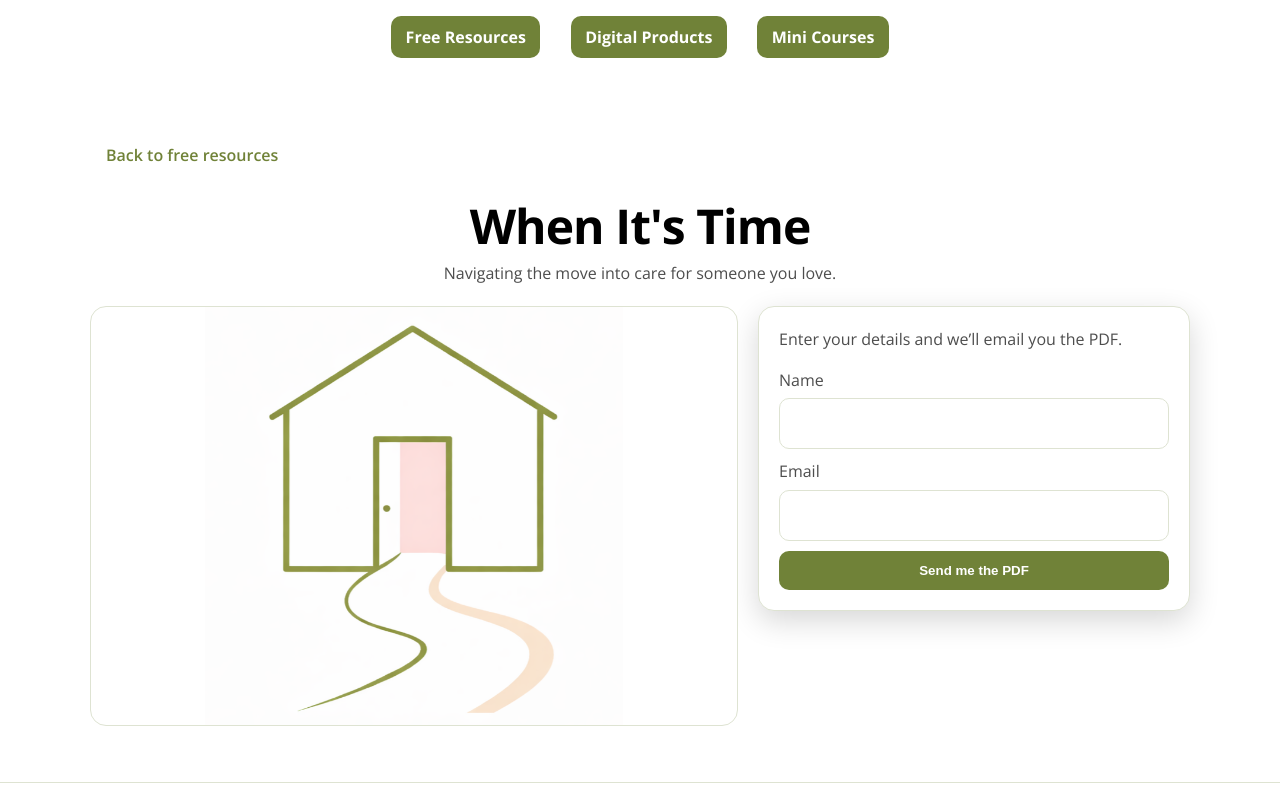
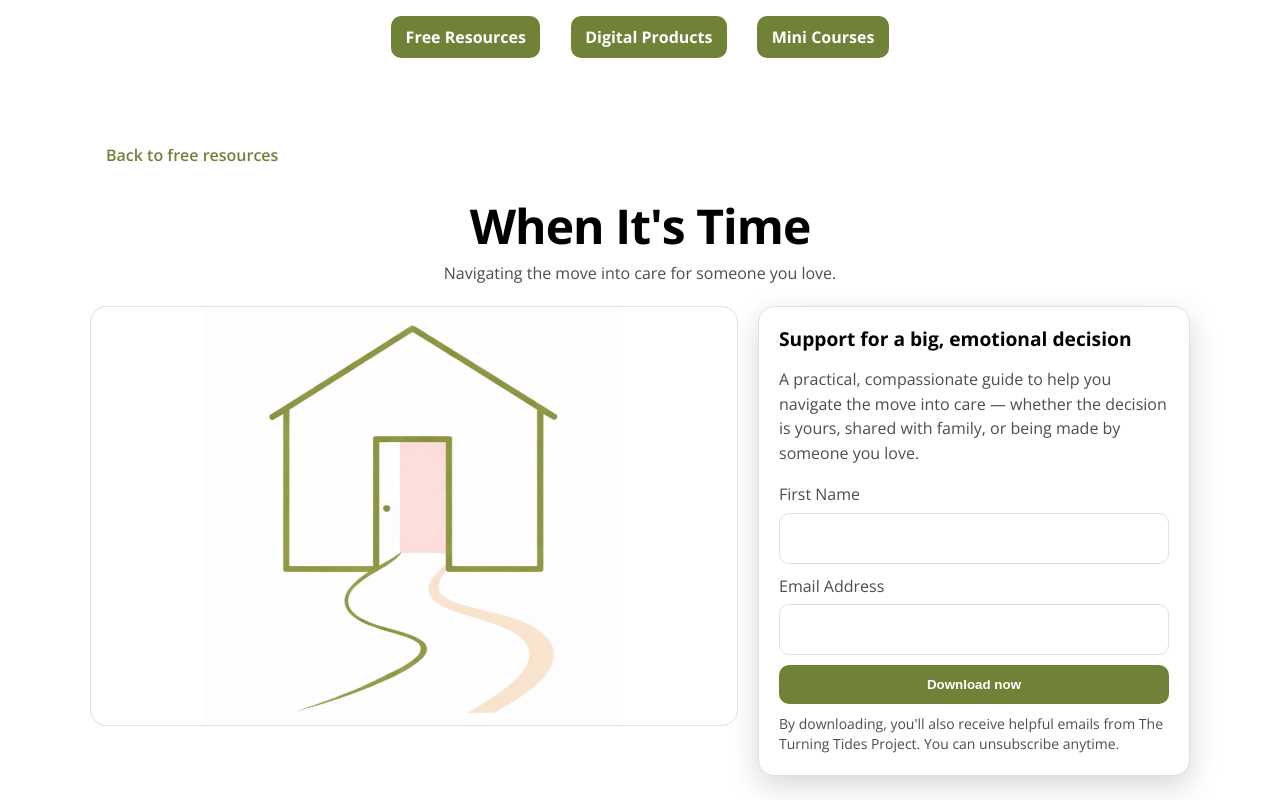
Before and after one commit to JacksonDickfos/turningtideproject, a Next.js app: page /free-resources/free-resource-3 in a window 1280 px wide. Shown: the top 800 px of the page. Built offline with nearby package versions, Linux system fonts and the light colour scheme.

Commit message:
Free resources: per-resource signup panel copy and disclosure
Add signup heading, short description, CTA, and email consent note from
catalog; label fields First Name and Email Address; style disclosure text.

Co-authored-by: Cursor <cursoragent@cursor.com>

```diff
--- a/src/app/free-resources/[slug]/page.tsx
+++ b/src/app/free-resources/[slug]/page.tsx
@@ -82,16 +82,16 @@ export default async function FreeResourceDetailPage({
                   </>
                 ) : (
                   <>
+                    <h2 className="h3" style={{ margin: 0 }}>
+                      {resource.signupHeading}
+                    </h2>
                     <p className="muted" style={{ margin: 0 }}>
-                      Enter your details and we’ll email you the PDF.
+                      {resource.signupShortDescription}
                     </p>
                     <FreeResourceSignupForm
                       slug={resource.slug}
-                      ctaLabel={
-                        resource.slug === "the-brain-dump"
-                          ? "Download The Brain Dump"
-                          : undefined
-                      }
+                      ctaLabel={resource.signupCtaLabel}
+                      disclosureNote={resource.signupDisclosureNote}
                     />
                   </>
                 )}
--- a/src/app/globals.css
+++ b/src/app/globals.css
@@ -1051,6 +1051,10 @@ dd {
   outline-offset: 2px;
 }
 
+.freeFormDisclosure {
+  font-size: 0.875rem;
+  line-height: 1.45;
+}
 
 @media (max-width: 600px) {
   /* Give illustrations enough vertical room so they don't feel “cropped” on mobile */
--- a/src/components/FreeResourceSignupForm.tsx
+++ b/src/components/FreeResourceSignupForm.tsx
@@ -5,9 +5,15 @@ import { useState } from "react";
 export function FreeResourceSignupForm({
   slug,
   ctaLabel,
+  disclosureNote,
+  firstNameLabel = "First Name",
+  emailLabel = "Email Address",
 }: {
   slug: string;
-  ctaLabel?: string;
+  ctaLabel: string;
+  disclosureNote: string;
+  firstNameLabel?: string;
+  emailLabel?: string;
 }) {
   const [name, setName] = useState("");
   const [email, setEmail] = useState("");
@@ -41,17 +47,18 @@ export function FreeResourceSignupForm({
     <form className="freeForm" onSubmit={onSubmit}>
       <div className="stack" style={{ gap: 10 }}>
         <label className="stack" style={{ gap: 6 }}>
-          <span className="muted">Name</span>
+          <span className="muted">{firstNameLabel}</span>
           <input
             className="input"
             value={name}
             onChange={(e) => setName(e.target.value)}
             required
-            autoComplete="name"
+            autoComplete="given-name"
+            name="firstName"
           />
         </label>
         <label className="stack" style={{ gap: 6 }}>
-          <span className="muted">Email</span>
+          <span className="muted">{emailLabel}</span>
           <input
             className="input"
             type="email"
@@ -59,12 +66,17 @@ export function FreeResourceSignupForm({
             onChange={(e) => setEmail(e.target.value)}
             required
             autoComplete="email"
+            name="email"
           />
         </label>
 
         <button className="button" type="submit" disabled={status === "submitting"}>
-          {status === "submitting" ? "Sending…" : ctaLabel ?? "Send me the PDF"}
+          {status === "submitting" ? "Sending…" : ctaLabel}
         </button>
+
+        <p className="muted freeFormDisclosure" style={{ margin: 0 }}>
+          {disclosureNote}
+        </p>
 
         {message ? (
           <p className="muted" style={{ margin: 0 }}>
--- a/src/content/catalog.ts
+++ b/src/content/catalog.ts
@@ -37,6 +37,11 @@ export type FreeResourceItem = BaseCatalogItem & {
   /** Where the PDF will be delivered from (email flow is implemented separately) */
   pdfUrl?: string;
   gallery?: { src: string; alt?: string }[];
+  /** Download panel (hero copy above the signup form) */
+  signupHeading: string;
+  signupShortDescription: string;
+  signupCtaLabel: string;
+  signupDisclosureNote: string;
 };
 
 export const digitalProducts: DigitalProductItem[] = [
@@ -152,6 +157,12 @@ export const freeResources: FreeResourceItem[] = [
     status: "available",
     pdfUrl: "", // TODO: set actual PDF URL
     gallery: [{ src: "/images/whenitstime.png", alt: "When It's Time" }],
+    signupHeading: "Support for a big, emotional decision",
+    signupShortDescription:
+      "A practical, compassionate guide to help you navigate the move into care — whether the decision is yours, shared with family, or being made by someone you love.",
+    signupCtaLabel: "Download now",
+    signupDisclosureNote:
+      "By downloading, you'll also receive helpful emails from The Turning Tides Project. You can unsubscribe anytime.",
   },
   {
     type: "free_resource",
@@ -165,6 +176,12 @@ export const freeResources: FreeResourceItem[] = [
     status: "available",
     pdfUrl: "", // TODO: set actual PDF URL
     gallery: [{ src: "/images/braindump.png", alt: "The Brain Dump" }],
+    signupHeading: "Clear your head in minutes",
+    signupShortDescription:
+      "A simple way to get everything out of your head and onto paper — no organising, no fixing, just space to breathe.",
+    signupCtaLabel: "Download now",
+    signupDisclosureNote:
+      "By downloading, you'll also receive helpful emails from The Turning Tides Project. You can unsubscribe anytime.",
   },
   {
     type: "free_resource",
@@ -180,6 +197,12 @@ export const freeResources: FreeResourceItem[] = [
     status: "available",
     pdfUrl: "", // TODO: set actual PDF URL
     gallery: [{ src: "/images/journal.png", alt: "Grateful Tides" }],
+    signupHeading: "A gentle moment of gratitude",
+    signupShortDescription:
+      "A simple gratitude journal designed to help you pause, reflect, and notice small moments of calm - even on hard days.",
+    signupCtaLabel: "Download now",
+    signupDisclosureNote:
+      "By downloading, you'll also receive helpful emails from The Turning Tides Project. You can unsubscribe anytime.",
   },
 ];
 
```
